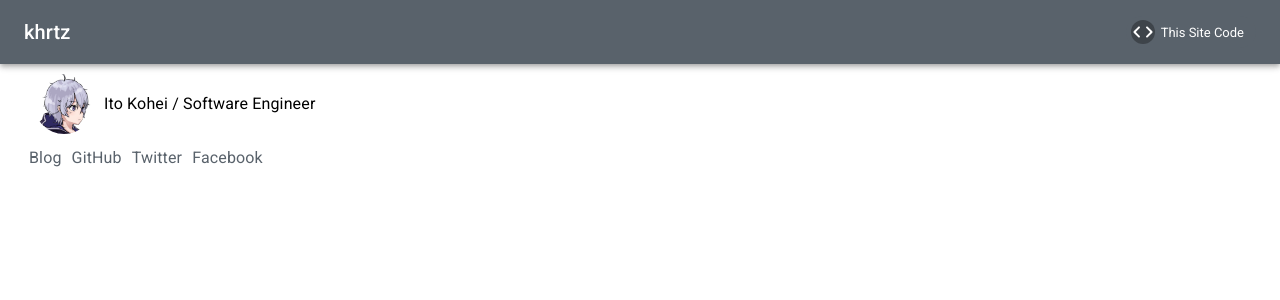
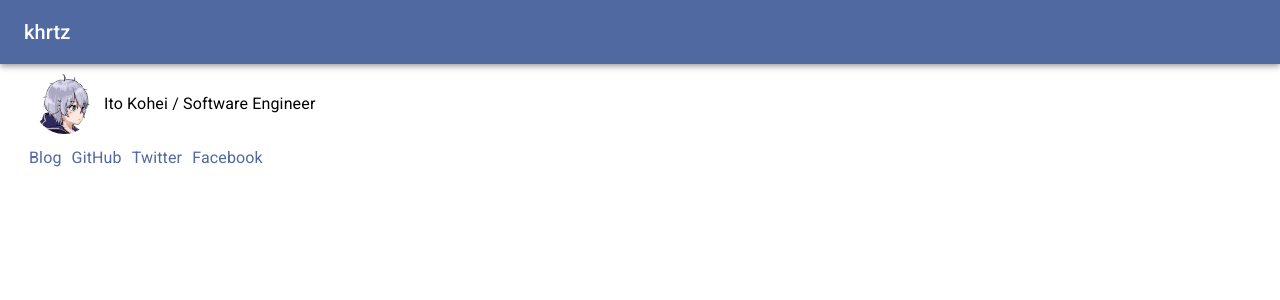
Before and after one commit to khrtz/my-portal, a React app: page / in a window 1280 px wide. Shown: the top 300 px of the page. Built offline with nearby package versions, Linux system fonts and the light colour scheme.

Commit message:
update ui

```diff
--- a/src/components/home/home.tsx
+++ b/src/components/home/home.tsx
@@ -3,10 +3,8 @@ import { makeStyles } from '@material-ui/core/styles';
 import AppBar from '@material-ui/core/AppBar';
 import Toolbar from '@material-ui/core/Toolbar';
 import Typography from '@material-ui/core/Typography'
-
 import { Links } from '../links';
-import { Container, Chip, Avatar, Link } from '@material-ui/core';
-import { CodeRounded } from '@material-ui/icons';
+import { Container } from '@material-ui/core';
 
 const useStyles = makeStyles({
   root: {
@@ -27,21 +25,6 @@ function SimpleAppBar() {
           <Typography className={classes.title} variant="h6" color="initial">
             khrtz
           </Typography>
-          <Link
-            href="https://github.com/khrtz/my-portal"
-          >
-            <Chip
-              color="primary"
-              avatar={
-                <Avatar>
-                  <CodeRounded />
-                </Avatar>
-              }
-            label="This Site Code"
-            variant="default"
-            clickable
-          />
-        </Link>
         </Toolbar>
       </AppBar>
     </div>
--- a/src/components/theme/index.ts
+++ b/src/components/theme/index.ts
@@ -7,7 +7,7 @@ import { createMuiTheme } from '@material-ui/core/styles';
 
 const palette = {
   "primary": {
-    "main": "#59626b",
+    "main": "#5069a0",
     "light": "rgb(122, 129, 136)",
     "dark": "rgb(62, 68, 74)",
     "contrastText": "#fff"
```
